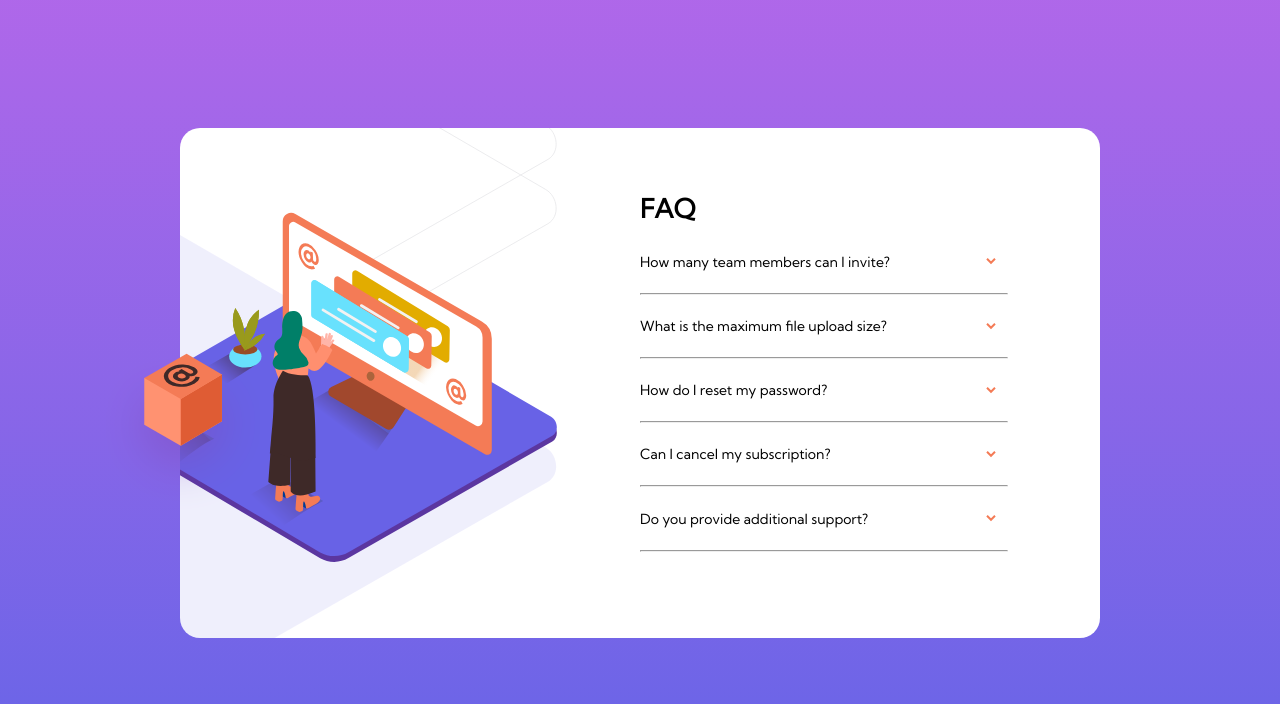
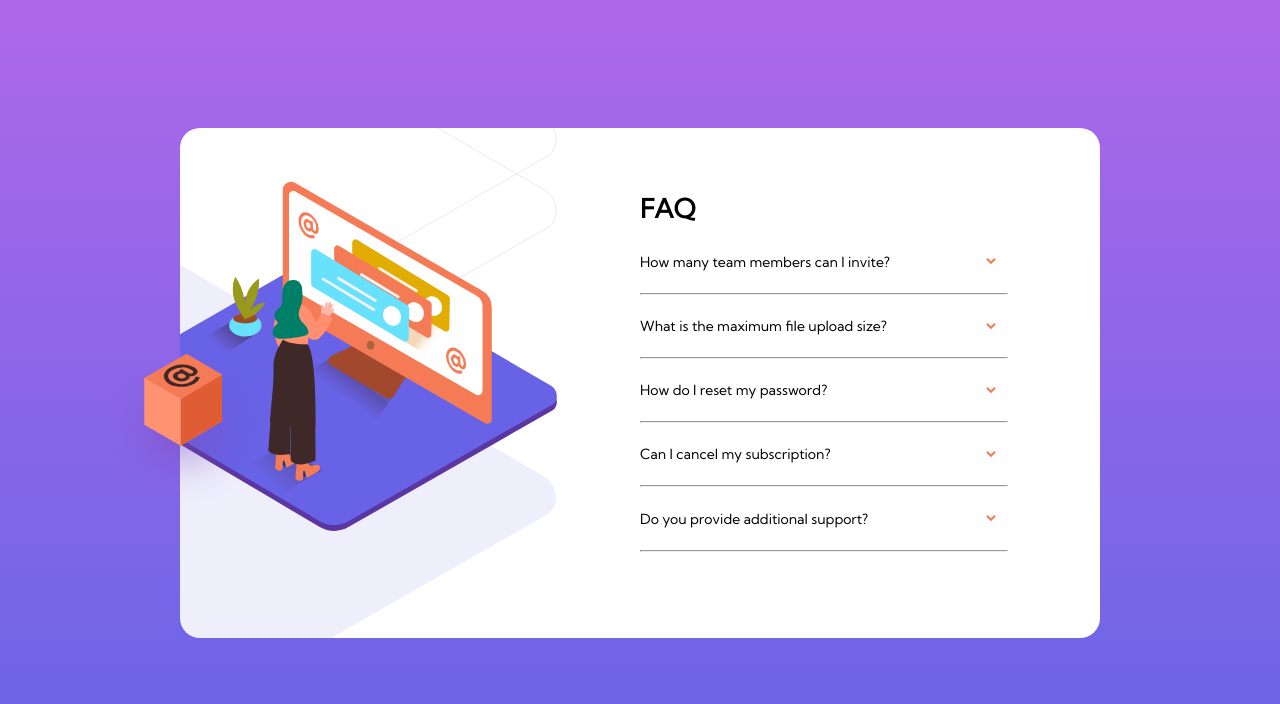
Before and after one commit to HernanChoquo161Dev/FEM-FAQ_AccordionCard, a plain HTML site: page index.html in a window 1280 px wide. Drawn offline with Linux system fonts and the light colour scheme.

Commit message:
Add new solution

```diff
--- a/style.css
+++ b/style.css
@@ -43,11 +43,6 @@ body{
     height: 510px;
     margin: auto;
     border-radius: 20px;
-
-    background-image: url("./images/bg-pattern-desktop.svg");
-    background-size: 90%;
-    background-repeat: no-repeat;
-    background-position: left -490% top 80%;
 }
     /**/
     .accordion-card__picture{
@@ -61,13 +56,18 @@ body{
         display: flex;
         flex-direction: column;
         justify-content: center;
+
+        background-image: url("./images/bg-pattern-desktop.svg");
+        background-size: 200%;
+        background-repeat: no-repeat;
+        background-position: 118% 70%;
     }
     .accordion-card__image-container{
         position: relative;
         width: 100%;
         display: inline-block;
         overflow: hidden;
-        top: 1%;
+        top: -5%;
     }
     .accordion-card__image{
         position: relative;
```
